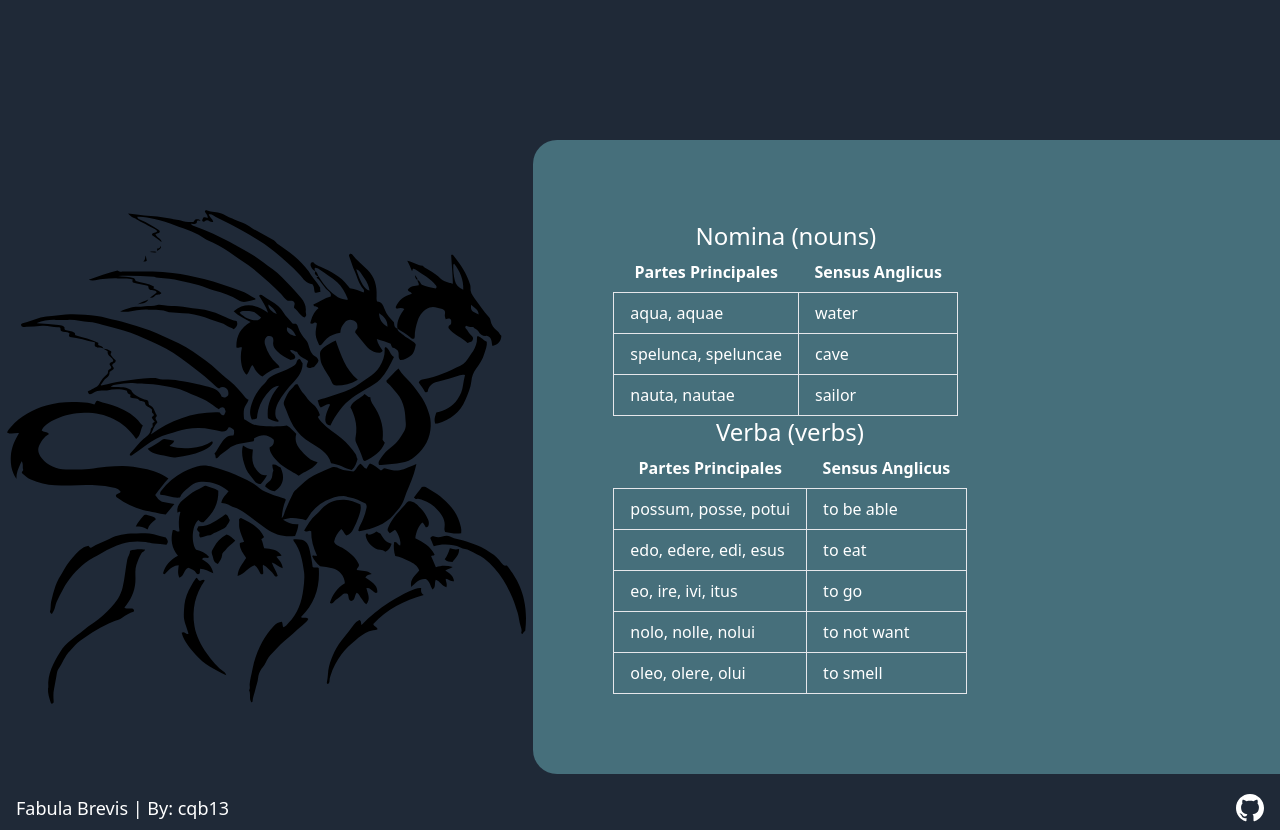
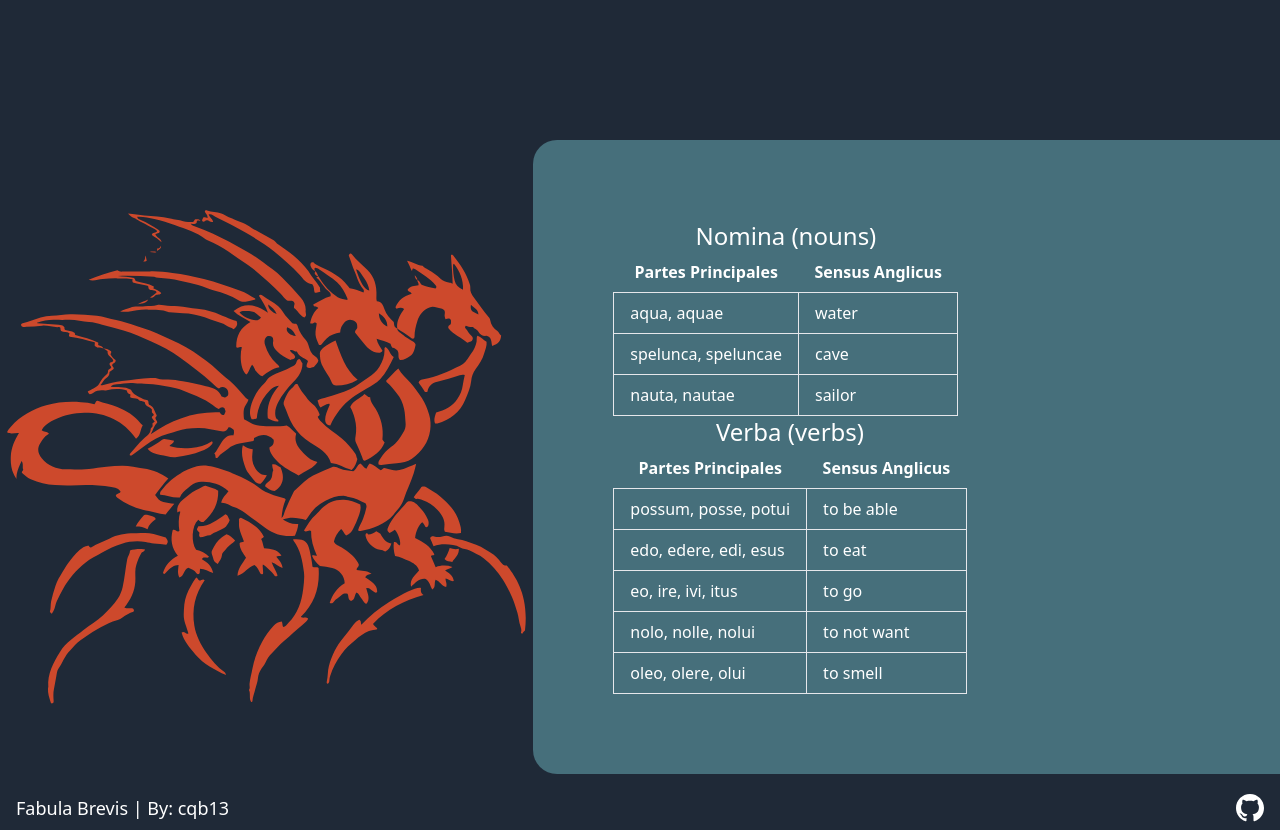
Before and after one commit to cqb13/fabula-brevis, a Vue app: page / in a window 1280 px wide. Shown: the part 1560-2390 px from the top of the page. Built offline with nearby package versions, Linux system fonts and the light colour scheme; what prettier-plugin-tailwindcss would draw is missing.

Commit message:
change dragon color

```diff
--- a/src/App.vue
+++ b/src/App.vue
@@ -37,7 +37,7 @@ export default {
         <img
           src="./assets/images/dragon.svg"
           alt="dragon"
-          class="h-5/12 w-5/12"
+          class="h-5/12 w-5/12 opacity-90"
         />
         <article
           class="my-5 flex w-3/5 flex-col items-start rounded-l-3xl bg-primary bg-opacity-40 p-20"
```
Also changed, not shown: src/assets/images/dragon.svg.
